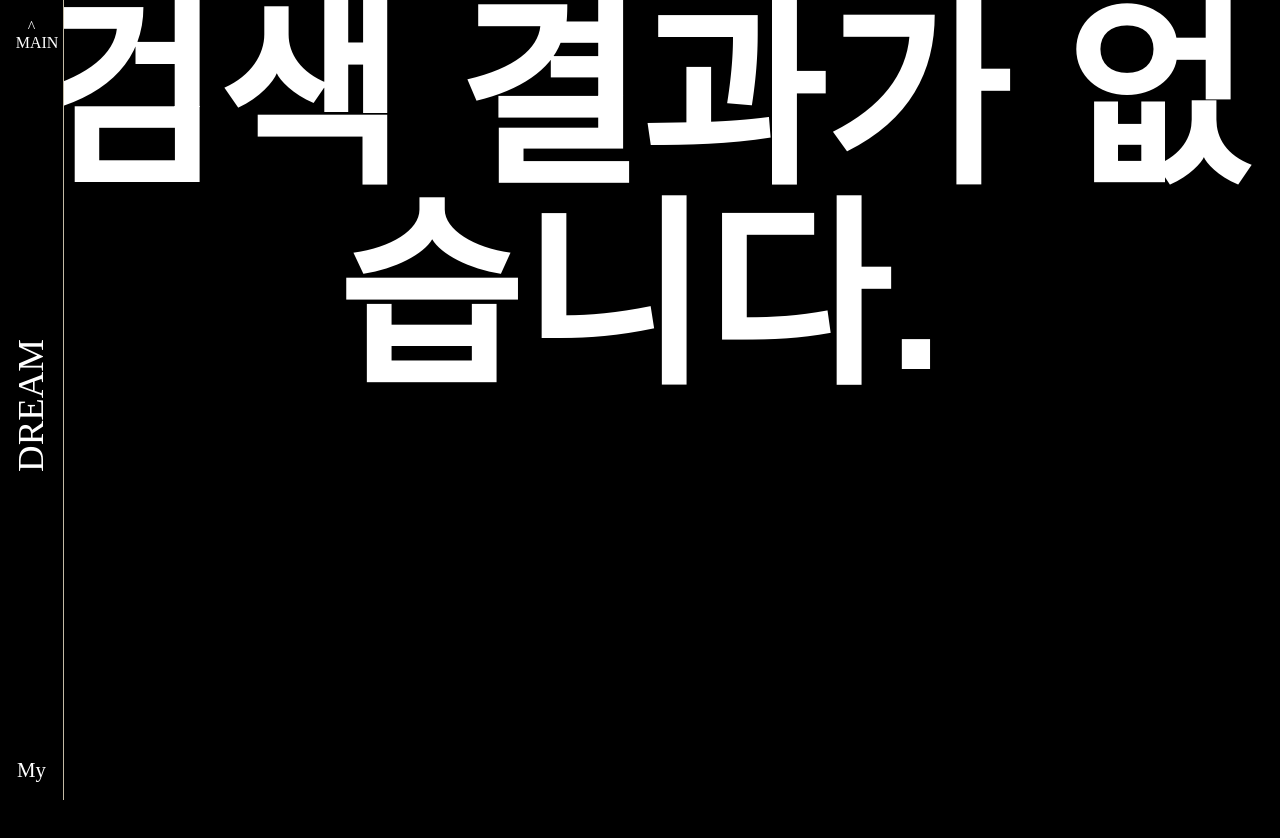
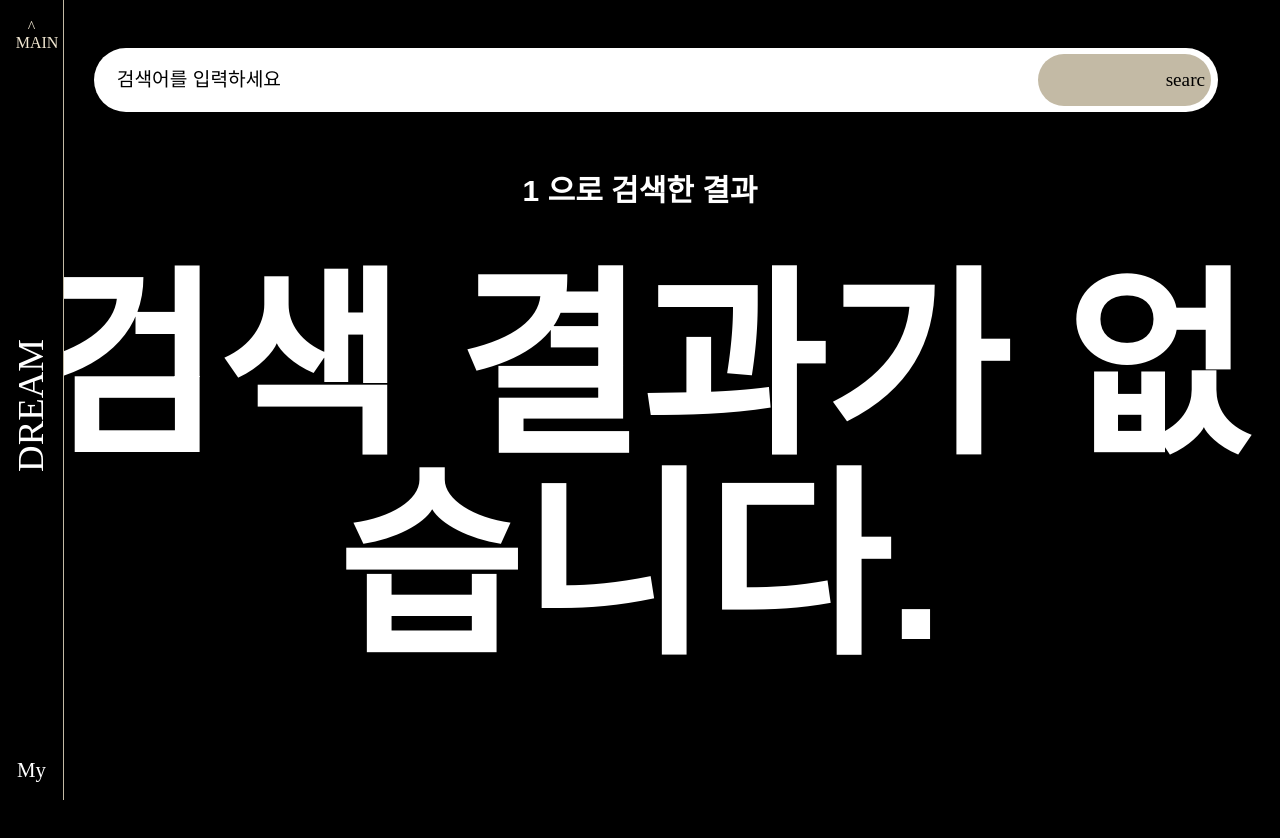
Before and after one commit to SMin1620/IN_A_DREAM, a React (Create React App) app in the folder front/: page /SearchResult/1 in a window 1280 px wide. Shown: the top 838 px of the page. Before the commit the page ends 800 px from the top, so only its background shows below. Built offline with nearby package versions, Linux system fonts and the light colour scheme; no server answers; sample sign-in values are in the browser's storage; a web font is replaced by a local one.

Commit message:
fix: card 수정 및 shop, searchResult 수정

```diff
--- a/front/src/components/features/Card/Card.tsx
+++ b/front/src/components/features/Card/Card.tsx
@@ -40,6 +40,8 @@ const Card: React.FC<CardProps> = (props) => {
       // 컴포넌트가 마운트될 때 스크롤 이벤트 리스너를 추가
       window.addEventListener("scroll", handleScroll);
 
+      handleScroll();
+
       // 컴포넌트가 언마운트될 때 스크롤 이벤트 리스너를 제거
       return () => {
         window.removeEventListener("scroll", handleScroll);
--- a/front/src/pages/DreamShopPage.tsx
+++ b/front/src/pages/DreamShopPage.tsx
@@ -40,7 +40,7 @@ const DreamShopPage = () => {
       <div className="dreamShoptitle">
         DREAM <br />
         SHOP <br />
-        🌜🎪🌕
+        {/* 🌜🎪🌕 */}
       </div>
 
       <CardList diaries={diaries} />
--- a/front/src/pages/SearchResultPage.tsx
+++ b/front/src/pages/SearchResultPage.tsx
@@ -5,6 +5,7 @@ import Navbar from "../components/features/NavbarComponents/Navbar";
 import "./styles/SearchResultPage.css";
 import { useDiarywithKeyword } from "../hooks/useDiarywithKeyword";
 import { DiaryInfo } from "../types/ApiType";
+import SearchBar from "./../components/features/SearchBarComponents/SearchBar";
 
 const SearchResultPage = () => {
   const { keyword } = useParams();
@@ -25,9 +26,30 @@ const SearchResultPage = () => {
   return (
     <div className="search-result-wrapper">
       <Navbar />
-      {keyword !== correctedKeyword && correctedKeyword && (
-        <p style={{ color: "white", fontSize: "30px", marginTop: "5%" }}>
+      <div className="search-result-search-bar">
+        <SearchBar />
+      </div>
+      {keyword !== correctedKeyword && correctedKeyword ? (
+        <p
+          style={{
+            color: "white",
+            fontSize: "30px",
+            marginTop: "5%",
+            marginBottom: "5%",
+          }}
+        >
           수정된 검색어로 검색한 결과: "{correctedKeyword}"
+        </p>
+      ) : (
+        <p
+          style={{
+            color: "white",
+            fontSize: "30px",
+            marginTop: "5%",
+            marginBottom: "5%",
+          }}
+        >
+          {keyword} 으로 검색한 결과
         </p>
       )}
       {diaries.length === 0 ? (
--- a/front/src/pages/styles/DreamShopPage.css
+++ b/front/src/pages/styles/DreamShopPage.css
@@ -1,11 +1,17 @@
 .dreamShoptitle {
-  font-size: 14rem;
+  font-size: 10rem;
   color: white;
-  padding-bottom: 20%;
+  margin-top: 20%;
+  margin-bottom: 20%;
+  font-family: "PartialSansKR-Regular";
 }
 
-@media (max-width: 1024px) {
+.dreamShoptitle:hover {
+  color: #ff7a00;
+}
+
+@media (max-width: 768px) {
   .dreamShoptitle {
-    font-size: 6rem;
+    font-size: 3rem;
   }
 }
--- a/front/src/pages/styles/SearchResultPage.css
+++ b/front/src/pages/styles/SearchResultPage.css
@@ -1,12 +1,11 @@
 .search-result-wrapper {
   width: calc(100%-4rem);
-  /* height: 100vh; */
+  height: 110vh;
   background-color: #000000;
 }
 
-@media (max-width: 1024px) {
-  .search-result-wrapper {
-    margin-left: 4rem;
-    height: 110vh;
-  }
+.search-result-search-bar {
+  margin-top: 3rem;
+  margin-left: 2rem;
+  margin-bottom: 2rem;
 }
```
